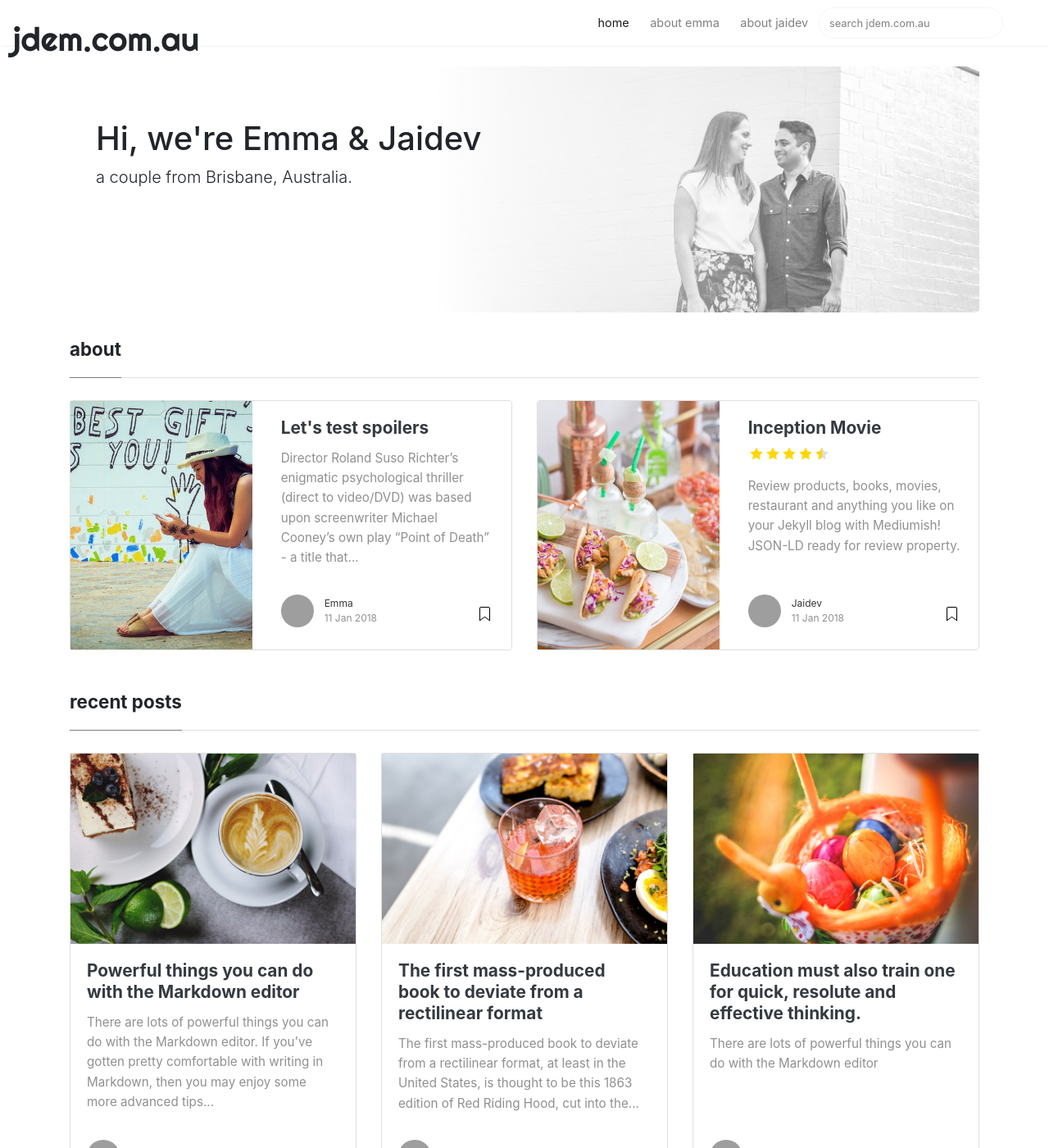
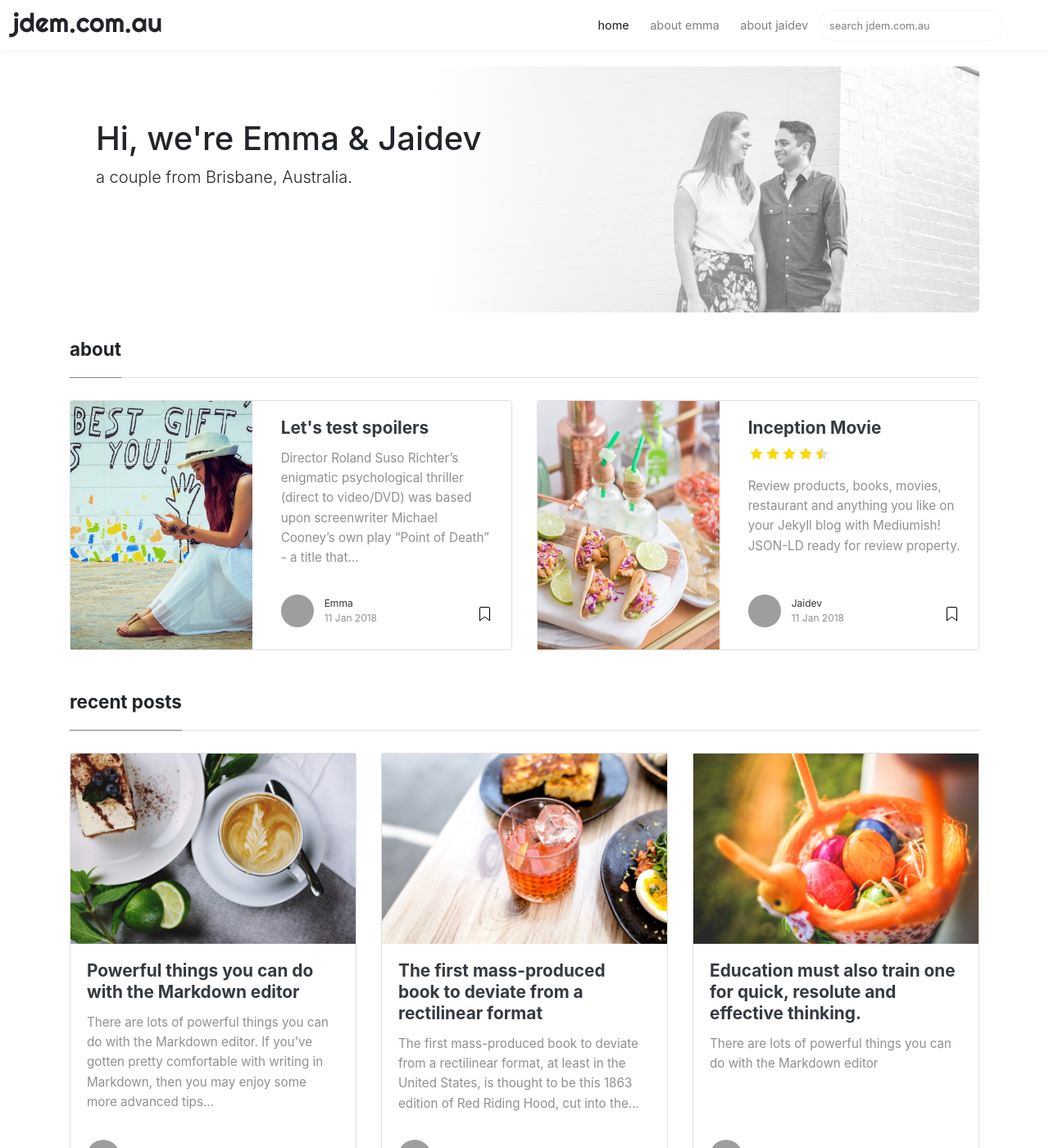
Before and after one commit to jdemau/jdem.com.au, a Jekyll site: the page built from index.html, in a window 1280 px wide and 1400 px high. Shown: the whole window at 82% size. Built offline with Jekyll 4.4.1, drawn with Linux system fonts in a browser that asks for light colours; nearby versions of some CDN libraries; the list of posts is cut into pages by our own code; grey boxes are pictures that could not be loaded.

Commit message:
Update site title style

```diff
--- a/assets/css/screen.css
+++ b/assets/css/screen.css
@@ -309,9 +309,9 @@ span.post-read-more a:hover {
 
 .mediumnavigation h1.sitetitle {
     font-family: Righteous;
-    max-height: 30px;
+    font-size: 2rem;
     margin-right: 5px;
-    padding: 1rem 0rem;
+    padding: 0rem 0rem;
 
 }
 
```
